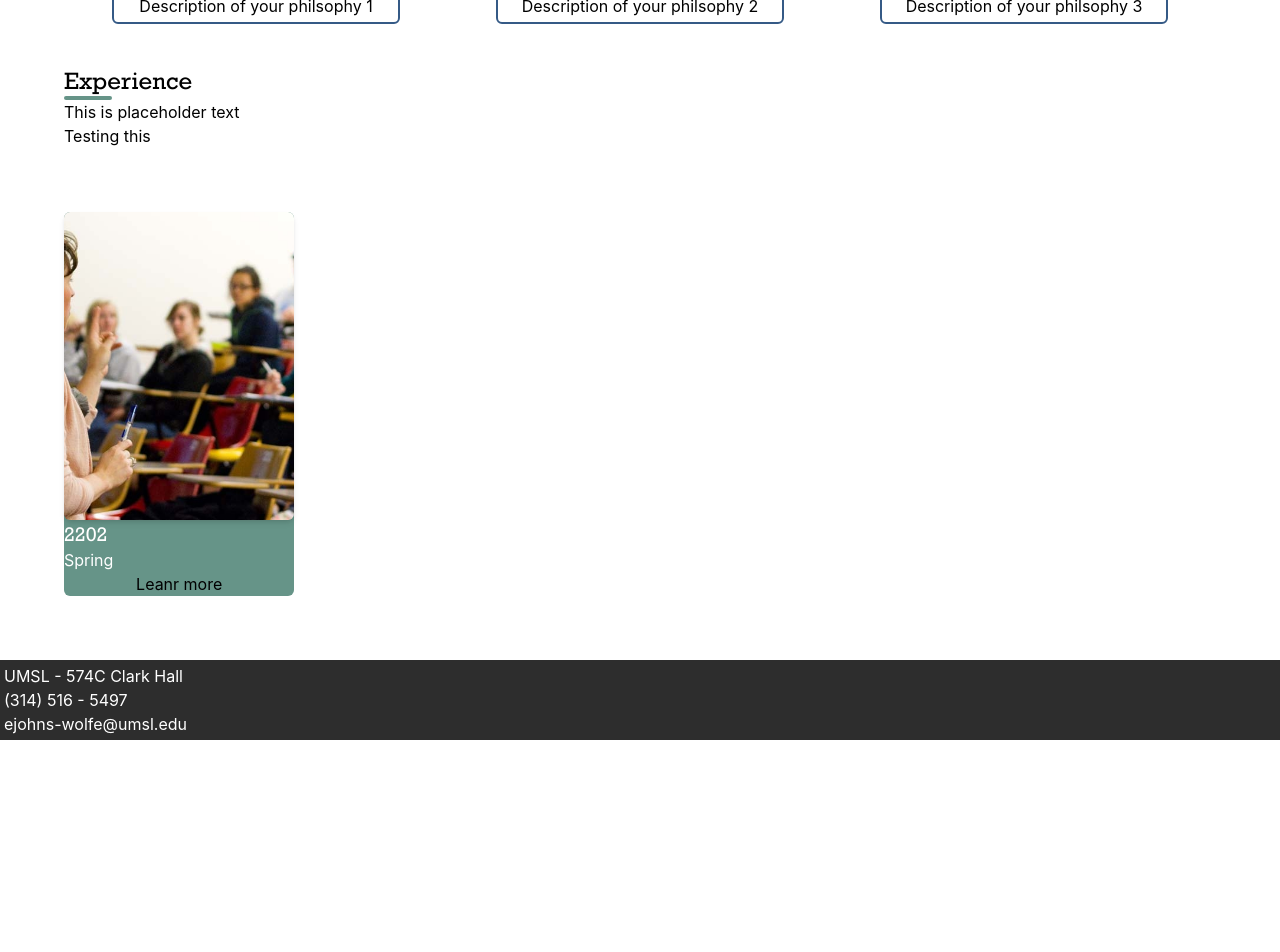
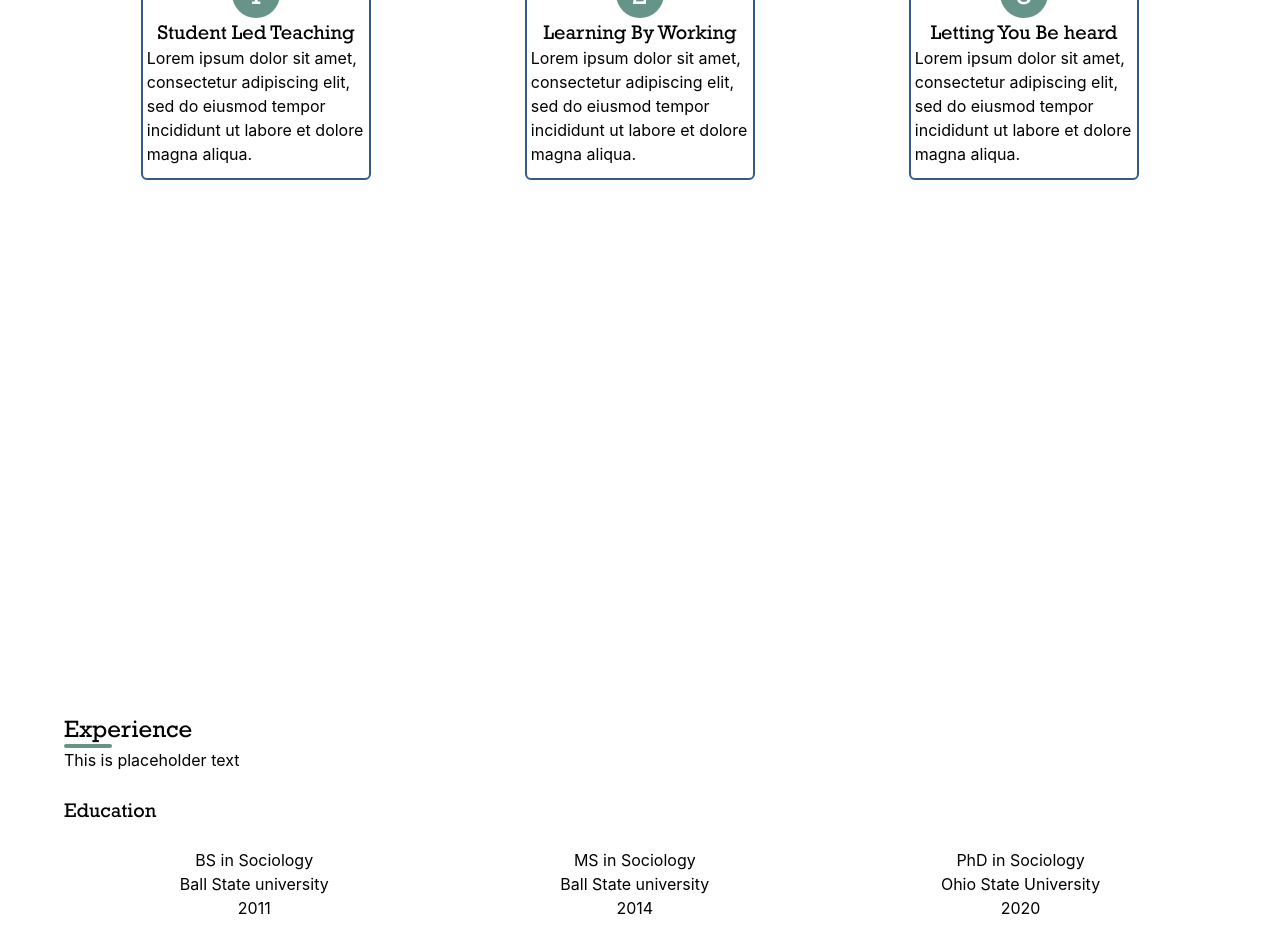
Before and after one commit to Cwoodard2/umsl-professor-web, a React (Create React App) app: page /Teaching in a window 1280 px wide. Shown: the part 1040-1992 px from the top of the page. Before the commit the page ends 1780 px from the top, so only its background shows below. Built offline with nearby package versions, Linux system fonts and the light colour scheme.

Commit message:
Backbone of Teaching and web in general done. Will move on to  some mobile optimization.

```diff
--- /dev/null
+++ b/src/components/ExperiencePart.tsx
@@ -0,0 +1,14 @@
+import React from "react";
+
+const ExperiencePart = (props: any) => {
+    return (
+        <div className="flex flex-col justify-center items-center">
+            <img></img>
+            <h5>{props.degree}</h5>
+            <p>{props.school}</p>
+            <p>{props.year}</p>
+        </div>
+    );
+};
+
+export default ExperiencePart;
--- a/src/components/Navigation.tsx
+++ b/src/components/Navigation.tsx
@@ -3,7 +3,7 @@ import { Link } from 'react-router-dom';
 
 const Navigation = (props: any) => {
     return (
-        <div className="flex flex-col h-auto w-screen justify-center items-center p-3 shadow-md shadow-black sticky top-0 bg-white">
+        <div className="flex flex-col h-auto w-screen justify-center items-center p-3 shadow-md shadow-black sticky top-0 bg-white gap-5">
                 <Link to='/'>
                     <button className="text-4xl text-webGreen rockwell">Elaina Johns-Wolfe</button>
                     <div className="h-1 bg-webGreen rounded-lg w-full"></div>
--- a/src/components/PhilosophyTile.tsx
+++ b/src/components/PhilosophyTile.tsx
@@ -2,7 +2,7 @@ import React from "react";
 
 const PhilosophyTile = (props: any) => {
     return (
-        <div className="border-webBlue border-2 w-1/4 flex flex-col justify-start items-center p-1 rounded-md">
+        <div className="border-webBlue border-2 w-1/5 flex flex-col justify-start items-center pt-3 pb-3 pr-1 pl-1 rounded-md">
             <div className="bg-webGreen rounded-full w-12 h-12 rockwell flex justify-center items-center text-white text-3xl">{props.number}</div>
             <h3 className="rockwell text-xl">{props.philosophy}</h3>
             <p>{props.philDescript}</p>
--- a/src/components/TeachingSection.tsx
+++ b/src/components/TeachingSection.tsx
@@ -1,19 +1,30 @@
 import React from "react";
 import PhilosophyTile from "./PhilosophyTile";
+import ExperiencePart from "./ExperiencePart";
 
 const TeachingSection = (props: any) => {
     return (
-       <div className="pl-16 pr-16">
+       <div className="pl-16 pr-16 h-screen" id={props.title}>
         <h2 className="rockwell text-2xl">{props.title}</h2>
         <div className="w-12 h-1 bg-webGreen rounded-sm"></div>
         <p>This is placeholder text</p>
+        <br></br>
         {props.style && <div className="flex flex-row justify-around">
-            <PhilosophyTile number="1" philDescript="Description of your philsophy 1" philosophy="Student Led Teaching"/>
-            <PhilosophyTile number="2" philDescript="Description of your philsophy 2" philosophy="Learning By Working"/>
-            <PhilosophyTile number="3" philDescript="Description of your philsophy 3" philosophy="Letting You Be heard"/>
+            <PhilosophyTile number="1" philDescript="Lorem ipsum dolor sit amet, consectetur adipiscing elit, sed do eiusmod tempor incididunt ut labore et dolore magna aliqua.
+" philosophy="Student Led Teaching"/>
+            <PhilosophyTile number="2" philDescript="Lorem ipsum dolor sit amet, consectetur adipiscing elit, sed do eiusmod tempor incididunt ut labore et dolore magna aliqua.
+" philosophy="Learning By Working"/>
+            <PhilosophyTile number="3" philDescript="Lorem ipsum dolor sit amet, consectetur adipiscing elit, sed do eiusmod tempor incididunt ut labore et dolore magna aliqua.
+" philosophy="Letting You Be heard"/>
         </div>}
-        {!props.style && <div className="flex flex-row">
-            <p>Testing this</p>
+        {!props.style && <div className="flex flex-col">
+            <h4 className="rockwell text-xl">Education</h4>
+            <br></br>
+            <div className="flex flex-row justify-around">
+                <ExperiencePart degree="BS in Sociology" school="Ball State university" year="2011"/>
+                <ExperiencePart degree="MS in Sociology" school="Ball State university" year="2014"/>
+                <ExperiencePart degree="PhD in Sociology" school="Ohio State University" year="2020"/>
+            </div>
         </div>}
        </div>
     );
--- a/src/pages/Teaching.tsx
+++ b/src/pages/Teaching.tsx
@@ -13,10 +13,10 @@ const Teaching = () => {
                     <h1 className="text-webGreen rockwell text-4xl">Teaching</h1>
                     <p className="text-black">Explore the ways I impact my students and the experience that I have in higher education</p>
                     <div className="flex gap-3">
-                        <A to="" spy={true} smooth={true}>
+                        <A to="Philosophy" spy={true} smooth={true}>
                             <button className="bg-webGreen border-webGreen border-4 p-1 rounded-md text-white">Philosophy</button>
                         </A>
-                        <A to="" spy={true} smooth={true}>
+                        <A to="Experience" spy={true} smooth={true}>
                             <button className="border-webGreen border-4 p-1 rounded-md text-webGreen">Education</button>
                         </A>
                     </div>
```
